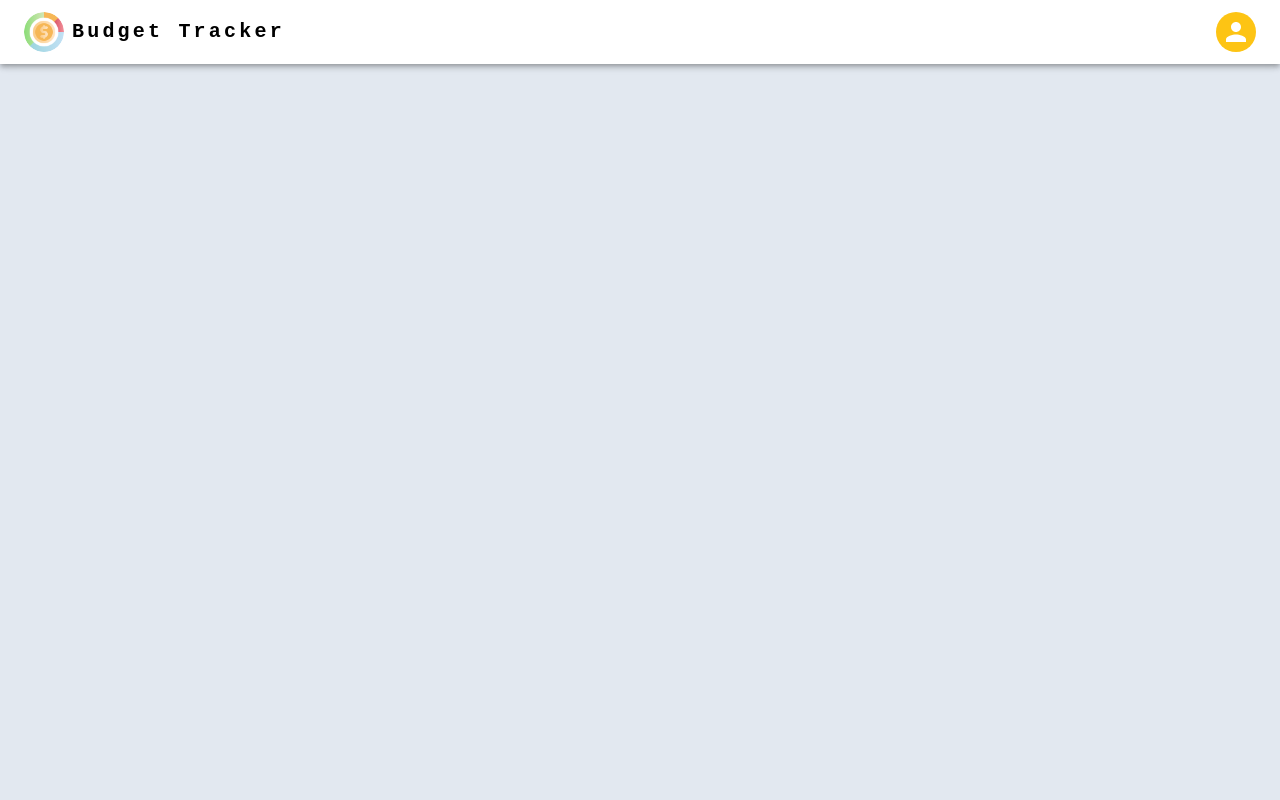
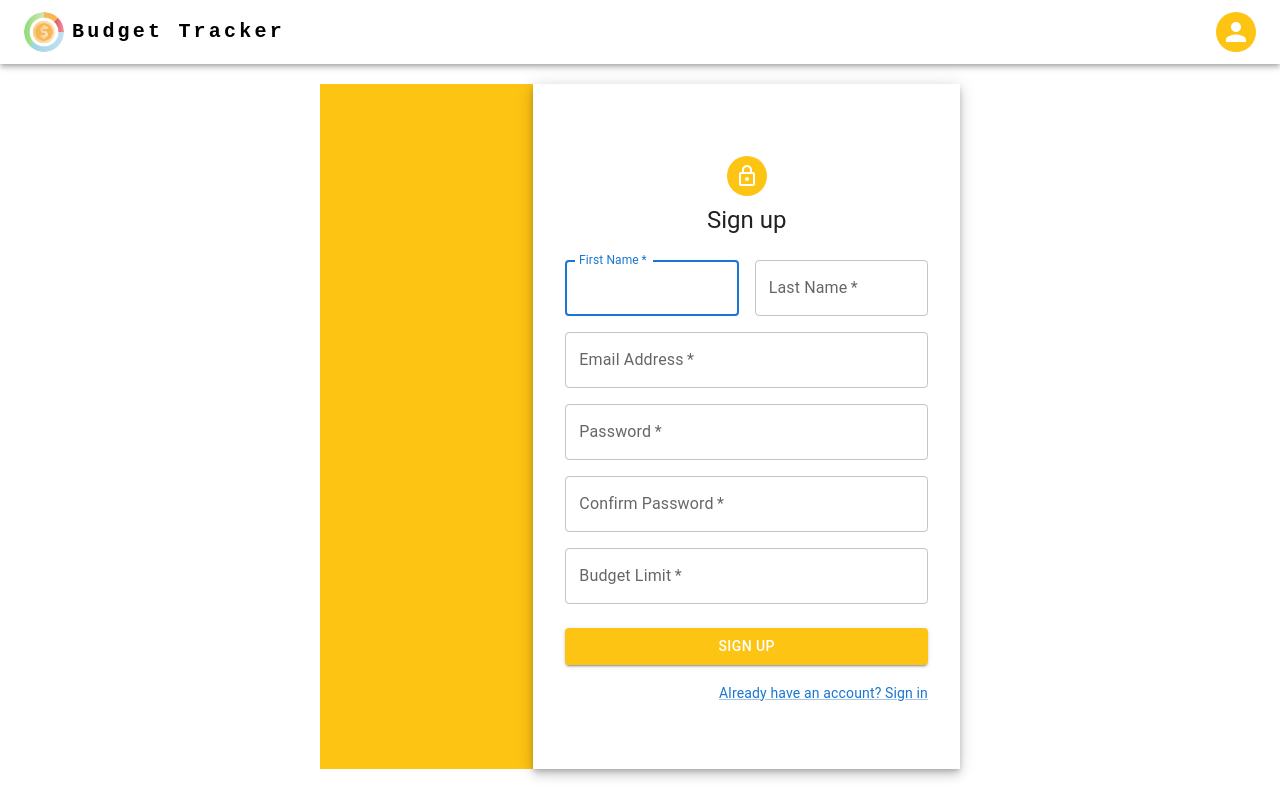
Before and after one commit to MABA1001/BudgetTracker, a React (Vite) app in the folder frontend/: page / in a window 1280 px wide. Built offline with nearby package versions, Linux system fonts and the light colour scheme.

Commit message:
singup page refactored

```diff
--- a/frontend/src/App.jsx
+++ b/frontend/src/App.jsx
@@ -1,9 +1,11 @@
 import NavBar from "./Components/Navbar";
 import "./App.css";
+import SignInSide from "./Components/SignUp";
 function App() {
   return (
     <>
       <NavBar />
+      <SignInSide />
     </>
   );
 }
--- a/frontend/src/Components/SignUp.jsx
+++ b/frontend/src/Components/SignUp.jsx
@@ -0,0 +1,154 @@
+import * as React from "react";
+import Avatar from "@mui/material/Avatar";
+import Button from "@mui/material/Button";
+import CssBaseline from "@mui/material/CssBaseline";
+import TextField from "@mui/material/TextField";
+import FormControlLabel from "@mui/material/FormControlLabel";
+import Checkbox from "@mui/material/Checkbox";
+import Link from "@mui/material/Link";
+import Paper from "@mui/material/Paper";
+import Box from "@mui/material/Box";
+import Grid from "@mui/material/Grid";
+import LockOutlinedIcon from "@mui/icons-material/LockOutlined";
+import Typography from "@mui/material/Typography";
+
+export default function SignInSide() {
+  const handleSubmit = (event) => {
+    event.preventDefault();
+    const data = new FormData(event.currentTarget);
+    console.log({
+      email: data.get("email"),
+      password: data.get("password"),
+    });
+  };
+
+  return (
+    <Grid
+      container
+      component="main"
+      sx={{
+        width: "50%",
+        margin: "auto",
+        mt: "20px",
+        borderRadius: "10px",
+      }}
+    >
+      <CssBaseline />
+      <Grid
+        item
+        xs={false}
+        sm={false}
+        md={4}
+        sx={{
+          bgcolor: "#FDC414",
+          backgroundRepeat: "no-repeat",
+          backgroundSize: "cover",
+          backgroundPosition: "center",
+        }}
+      />
+      <Grid item xs={12} sm={12} md={8} component={Paper} elevation={6} square>
+        <Box
+          sx={{
+            my: 8,
+            mx: 4,
+            display: "flex",
+            flexDirection: "column",
+            alignItems: "center",
+          }}
+        >
+          <Avatar sx={{ m: 1, bgcolor: "#FDC414" }}>
+            <LockOutlinedIcon />
+          </Avatar>
+          <Typography component="h1" variant="h5">
+            Sign up
+          </Typography>
+          <Box
+            component="form"
+            noValidate
+            onSubmit={handleSubmit}
+            sx={{ mt: 3 }}
+          >
+            <Grid container spacing={2}>
+              <Grid item xs={12} sm={6}>
+                <TextField
+                  autoComplete="given-name"
+                  name="firstName"
+                  required
+                  fullWidth
+                  id="firstName"
+                  label="First Name"
+                  autoFocus
+                />
+              </Grid>
+              <Grid item xs={12} sm={6}>
+                <TextField
+                  required
+                  fullWidth
+                  id="lastName"
+                  label="Last Name"
+                  name="lastName"
+                  autoComplete="family-name"
+                />
+              </Grid>
+              <Grid item xs={12}>
+                <TextField
+                  required
+                  fullWidth
+                  id="email"
+                  label="Email Address"
+                  name="email"
+                  autoComplete="email"
+                />
+              </Grid>
+              <Grid item xs={12}>
+                <TextField
+                  required
+                  fullWidth
+                  name="password"
+                  label="Password"
+                  type="password"
+                  id="password"
+                />
+              </Grid>
+              <Grid item xs={12}>
+                <TextField
+                  required
+                  fullWidth
+                  name="confirmPassword"
+                  label="Confirm Password"
+                  type="password"
+                  id="ConfirmPassword"
+                />
+              </Grid>
+              <Grid item xs={12}>
+                <TextField
+                  required
+                  fullWidth
+                  name="budgetLimit"
+                  label="Budget Limit"
+                  type="Number"
+                  id="budgetLimit"
+                />
+              </Grid>
+            </Grid>
+            <Button
+              type="submit"
+              fullWidth
+              variant="contained"
+              sx={{ mt: 3, mb: 2, bgcolor: "#FDC414" }}
+            >
+              Sign Up
+            </Button>
+            <Grid container justifyContent="flex-end">
+              <Grid item>
+                <Link href="#" variant="body2">
+                  Already have an account? Sign in
+                </Link>
+              </Grid>
+            </Grid>
+          </Box>
+        </Box>
+      </Grid>
+    </Grid>
+  );
+}
```
